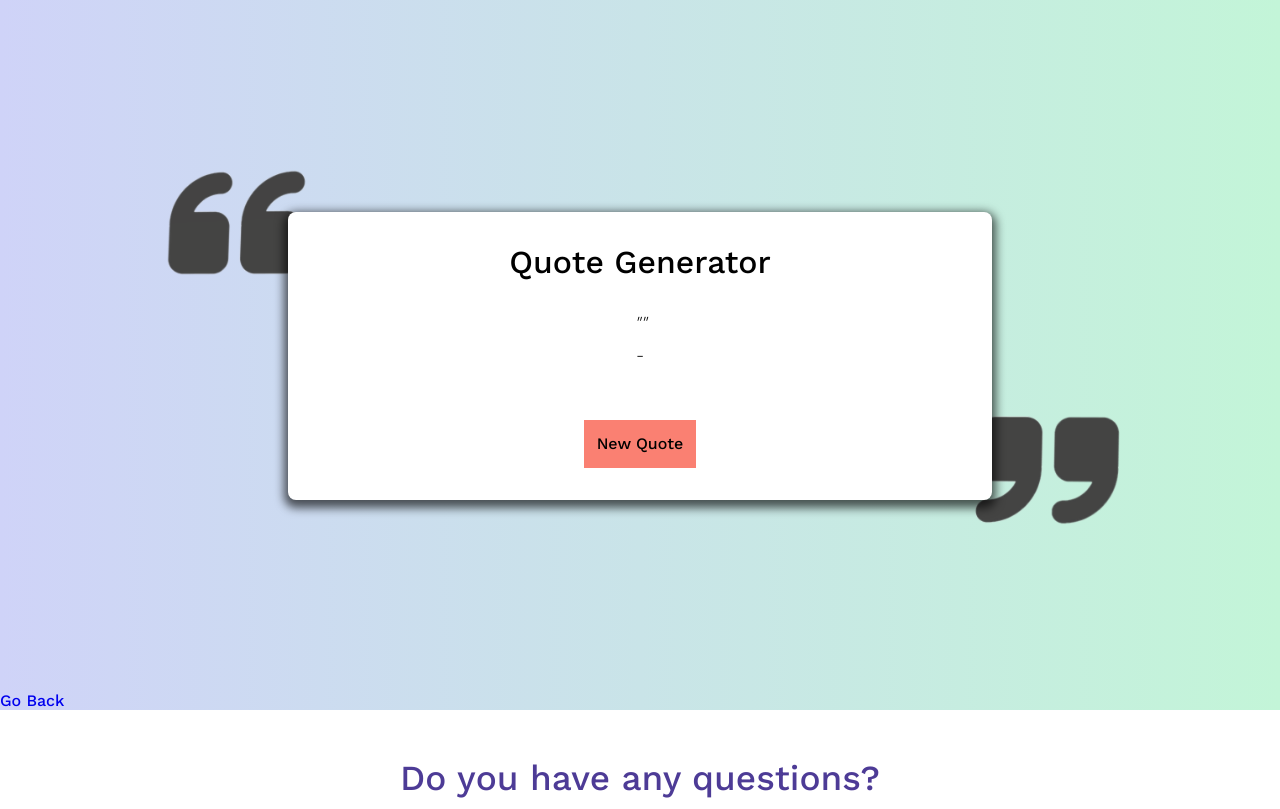
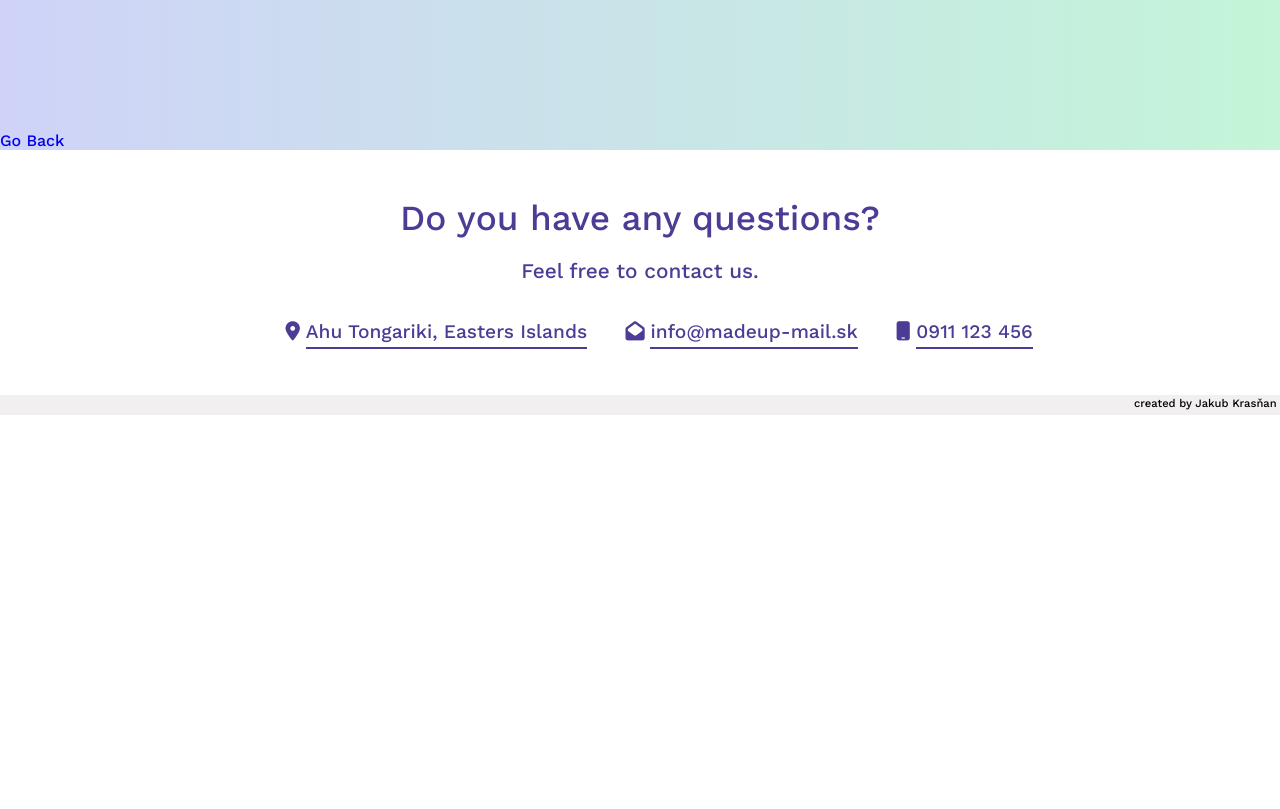
Before and after one commit to Jakub1888/Book-review-project, a Vue app: page /review in a window 1280 px wide. Shown: the part 1340-2149 px from the top of the page. After the commit the page ends 1755 px from the top, so only its background shows below. Built offline with nearby package versions, Linux system fonts and the light colour scheme; no server answers.

Commit message:
updated  book slider

```diff
--- a/src/assets/global.css
+++ b/src/assets/global.css
@@ -781,7 +781,7 @@ footer a:focus {
   background: white;
   color: black;
   width: 50%;
-  height: 14em;
+  height: 16em;
   padding: 2em;
   margin-top: 5em;
   border-radius: 8px;
--- a/src/assets/scss/_quoteGenerator.scss
+++ b/src/assets/scss/_quoteGenerator.scss
@@ -16,7 +16,7 @@
     background: white;
     color: black;
     width: 50%;
-    height: 14em;
+    height: 16em;
     padding: 2em;
     margin-top: 5em;
     border-radius: $border-radius-box;
--- a/src/components/Book.vue
+++ b/src/components/Book.vue
@@ -39,11 +39,11 @@
   <section class="review-form">
     <div class="review-form-bg">
       <h1>Inspire others with your review</h1>
-      <p>...or get inspired by some of the quotes below.</p>
+      <!--<p>...or get inspired by some of the quotes below.</p>-->
     </div>
     <review-form @review-submitted="addReview" class="form"></review-form>
   </section>
-  <quote-generator></quote-generator>
+  <!--<quote-generator></quote-generator> -->
   <a><router-link to="/">Go Back</router-link></a>
 </template>
 
--- a/src/components/QuoteGenerator.vue
+++ b/src/components/QuoteGenerator.vue
@@ -21,7 +21,7 @@ export default {
       currentQuote: "",
       currentQuoteAuthor: "",
       animating: false,
-      quotes_api_url: "https://type.fit/api/quotes",
+      quotes_api_url: "http://quotes.stormconsultancy.co.uk/quotes.json",
     };
   },
    methods: {
@@ -34,15 +34,15 @@ export default {
     },
     randomizeQuote: function() {
       const num = Math.floor(Math.random() * this.quotes.length)
-      this.currentQuote = this.quotes[num].text
+      this.currentQuote = this.quotes[num].quote
       this.currentQuoteAuthor = this.quotes[num].author
-    }
+    },
   },
   mounted: function() {
    fetch(this.quotes_api_url)
     .then(response => response.json())
-    .then(quotes => {
-      this.quotes = quotes
+    .then(data => {
+      this.quotes = data
       this.randomizeQuote()
     });
   }
```
Also changed, not shown: 1 other file (tests, documents, lock files or other folders).
